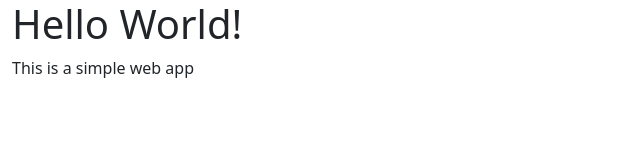
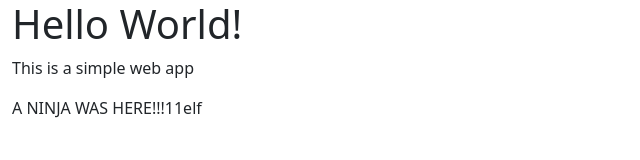
Before and after one commit to ProxyPuppet/Gruppe1, a website built with webpack: page src/index.html in a window 1280 px wide. Shown: the whole page, without its empty margins (0-640 px from the left). Built offline with nearby package versions, Linux system fonts and the light colour scheme.

Commit message:
Update index.html

```diff
--- a/src/index.html
+++ b/src/index.html
@@ -14,6 +14,7 @@
       <div class="row">
         <h1>Hello World!</h1>
         <p>This is a simple web app</p>
+        <p>A NINJA WAS HERE!!!11elf</p>
       </div>
     </div>
 
```
